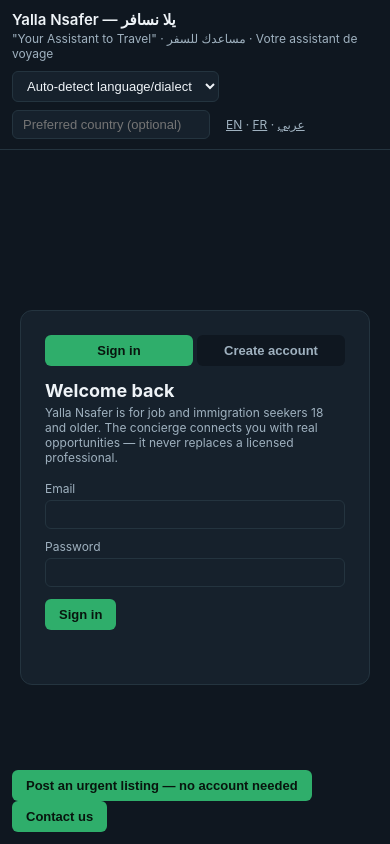
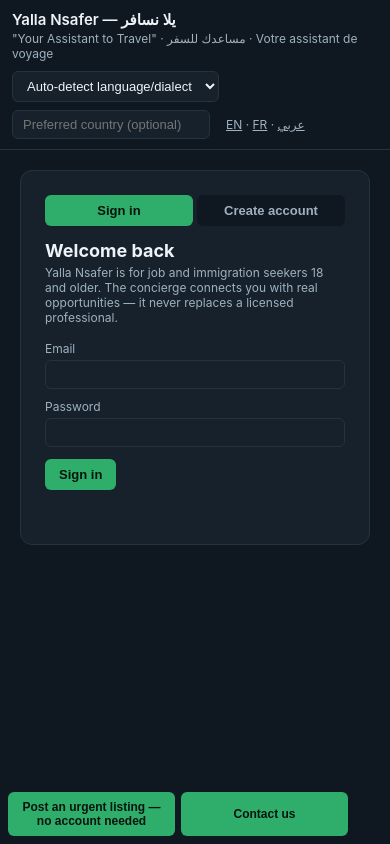
Before and after one commit to canadaservcorp-tech/yalla-falaina, a website: page public/index.html in a window 390 px wide. Drawn offline with Linux system fonts and the light colour scheme; no server answers.

Commit message:
Shrink the floating toggles on phones; let the auth card scroll clear
On the signed-out signup screen the two full-size stacked buttons
(~90px tall combined) covered the bottom of the register card — its
checkboxes and Create account button sat underneath them. On phones the
toggles are now a single side-by-side row (44px), and #authWrap gets
bottom padding + top alignment so a card taller than the viewport can
scroll its whole height clear of the fixed controls.

Co-Authored-By: canada.servcorp@gmail.com <canada.servcorp@gmail.com>

```diff
--- a/public/index.html
+++ b/public/index.html
@@ -88,6 +88,16 @@
     /* the two floating panels are tall forms; on a phone only one can fit, so
        they're mutually exclusive here (see showContact/showPostListing) */
     #postListingForm, #contactForm { max-height: 56dvh; }
+    /* one compact row of small toggles: at full button size the two stacked
+       buttons were ~90px tall and covered the bottom of the signup card */
+    #postListingAside { display: flex; flex-wrap: wrap; gap: 6px; bottom: 8px;
+                        inset-inline-start: 8px; width: min(340px, calc(100vw - 16px)); }
+    #postListingAside > button { order: 2; flex: 1; font-size: 12px; padding: 8px 6px;
+                                 white-space: normal; }
+    #postListingForm, #contactForm { order: 1; flex: 1 1 100%; }
+    /* let a tall card scroll clear of the fixed controls instead of hiding
+       its bottom (and its submit button) underneath them */
+    #authWrap { align-items: flex-start; padding-bottom: 92px; }
   }
 </style>
 </head>
```
